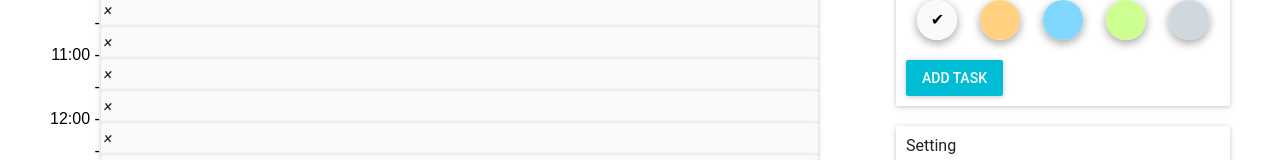
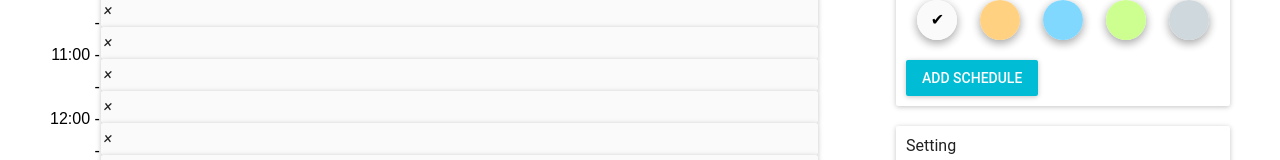
Before and after one commit to chikuwa111/day_scheduler, a React (Create React App) app: page / in a window 1280 px wide. Shown: the part 314-474 px from the top of the page. Built offline with nearby package versions, Linux system fonts and the light colour scheme.

Commit message:
Rename TaskForm Form

```diff
--- a/src/App.js
+++ b/src/App.js
@@ -1,7 +1,7 @@
 import React from 'react'
 import MuiThemeProvider from 'material-ui/styles/MuiThemeProvider'
 import TimeTable from './components/TimeTable'
-import TaskForm from './components/TaskForm'
+import Form from './components/Form'
 import Setting from './components/Setting'
 
 class App extends React.Component {
@@ -67,7 +67,7 @@ class App extends React.Component {
       updateTasks: this.updateTasksHandler,
       removeTask: this.removeTaskHandler,
     }
-    const TaskFormProps = {
+    const FormProps = {
       addTask: this.addTaskHandler,
     }
     const SettingProps = {
@@ -84,7 +84,7 @@ class App extends React.Component {
             <TimeTable {...TimeTableProps} />
           </div>
           <div style={{float: 'left', width: '30%'}}>
-            <TaskForm {...TaskFormProps} />
+            <Form {...FormProps} />
             <Setting {...SettingProps}/>
           </div>
         </div>
--- a/src/components/TaskForm.js
+++ b/src/components/Form.js
@@ -7,7 +7,7 @@ import {
   RaisedButton,
 } from 'material-ui'
 
-class TaskForm extends React.Component {
+class Form extends React.Component {
   constructor(props) {
     super(props)
     this.state = this.initialState
@@ -106,7 +106,7 @@ class TaskForm extends React.Component {
 
           <div style={{marginTop: 20}}>
             <RaisedButton
-              label='Add Task'
+              label='ADD SCHEDULE'
               primary
               type='submit'
             />
@@ -117,4 +117,4 @@ class TaskForm extends React.Component {
   }
 }
 
-export default TaskForm
+export default Form
```
